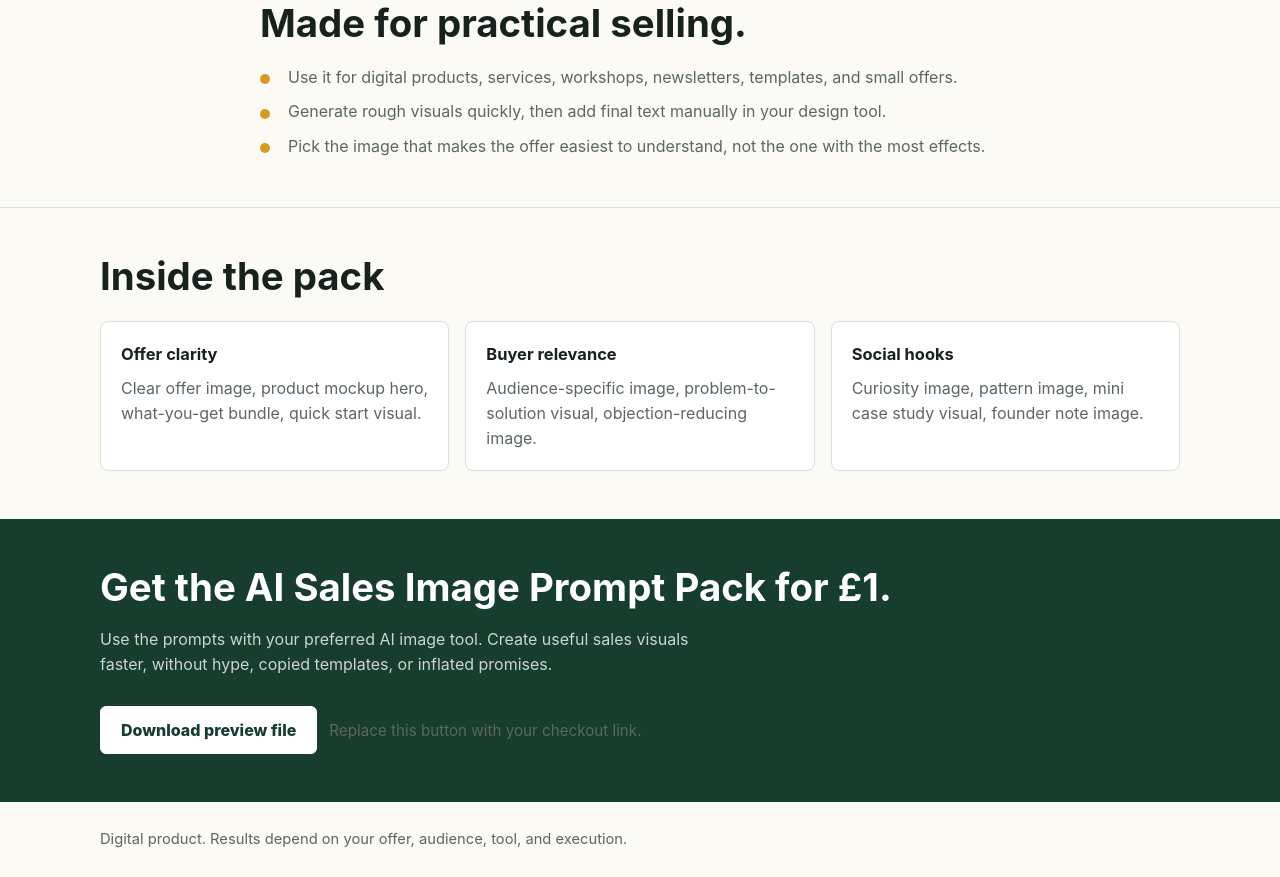
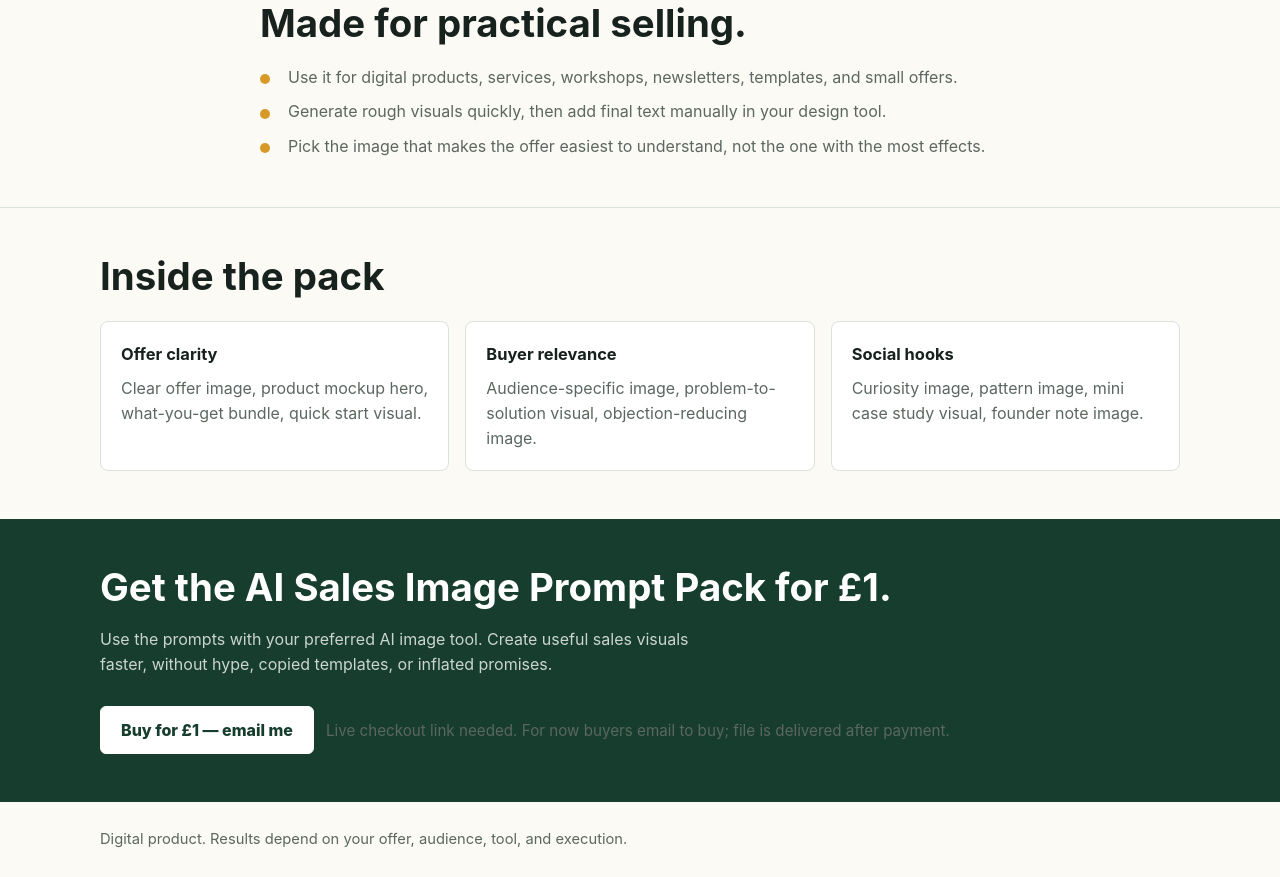
Before and after one commit to lil-ai-operator/one-pound-prompt-pack, a plain HTML site: page docs/index.html in a window 1280 px wide. Shown: the part 1650-2527 px from the top of the page. Drawn offline with Linux system fonts and the light colour scheme.

Commit message:
Use manual buy request while live checkout is missing

```diff
--- a/docs/index.html
+++ b/docs/index.html
@@ -392,8 +392,8 @@
         <h2>Get the AI Sales Image Prompt Pack for £1.</h2>
         <p>Use the prompts with your preferred AI image tool. Create useful sales visuals faster, without hype, copied templates, or inflated promises.</p>
         <div class="actions">
-          <a class="button" href="ai-sales-image-prompt-pack.pdf">Download preview file</a>
-          <span class="note">Replace this button with your checkout link.</span>
+          <a class="button" href="mailto:wayne@autobookr.co.uk?subject=AI%20Sales%20Image%20Prompt%20Pack&body=I%20want%20the%20%C2%A31%20AI%20Sales%20Image%20Prompt%20Pack.">Buy for £1 — email me</a>
+          <span class="note">Live checkout link needed. For now buyers email to buy; file is delivered after payment.</span>
         </div>
       </div>
     </section>
```
Also changed, not shown: sales-page/index.html (+2 -2 lines), 1 other file.
